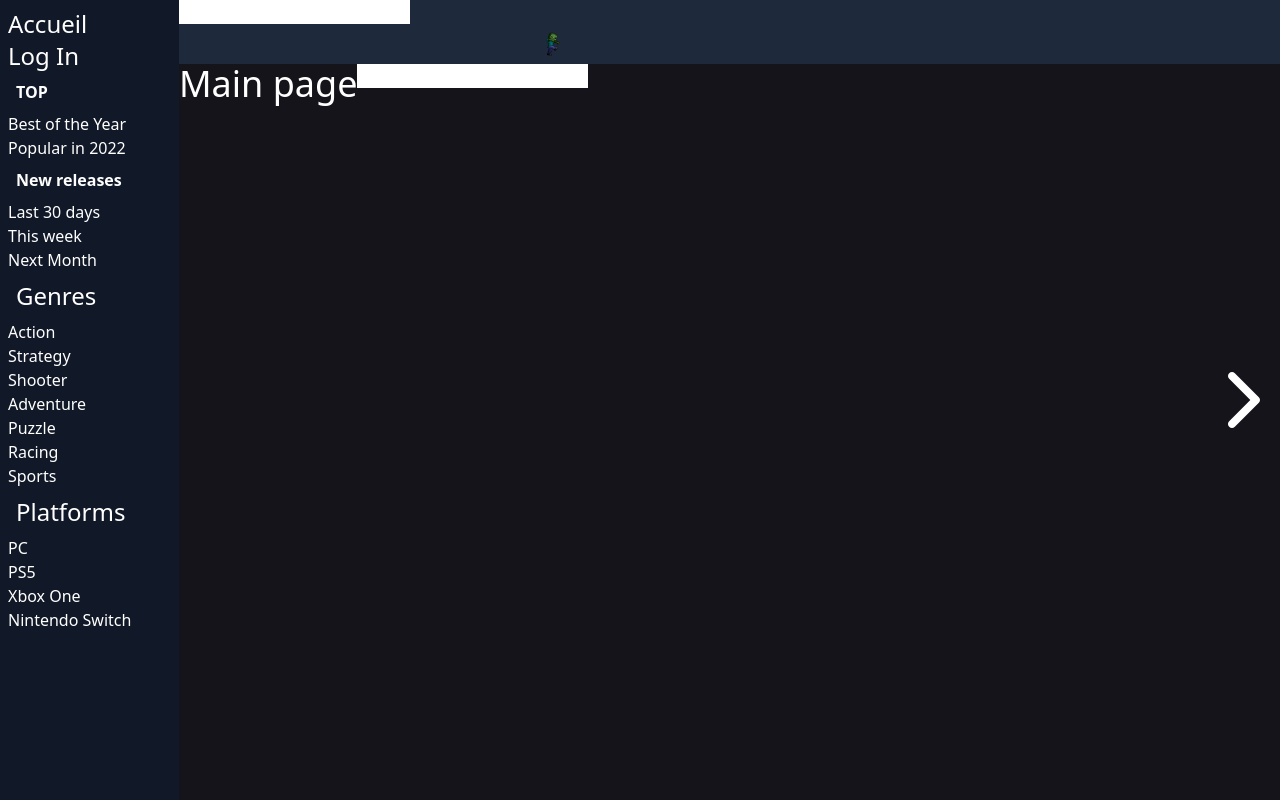
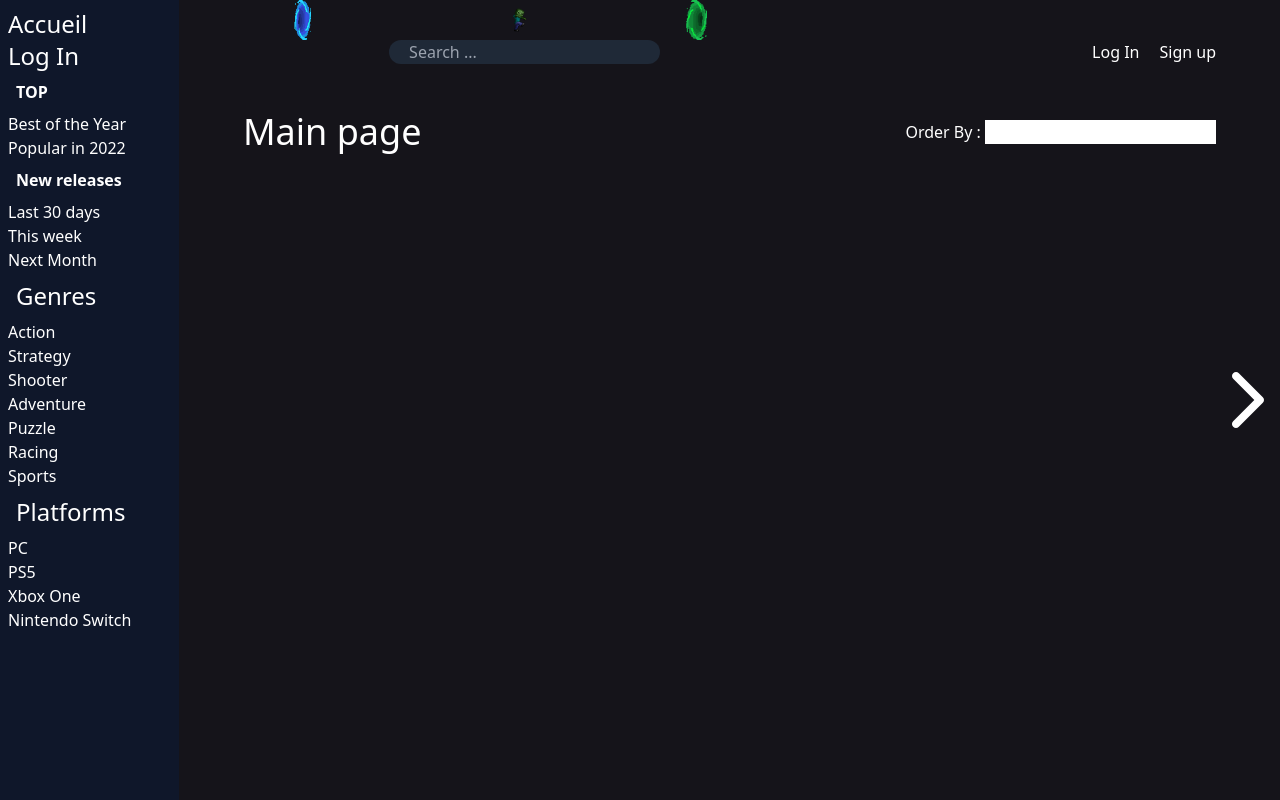
Before and after one commit to maeldcls/project-masterpiece, a Symfony app: template templates/game/index.html.twig in a window 1280 px wide. Run offline with Twig, Linux system fonts and the light colour scheme; the template is opened without the code that fills it, so the values that code supplies are empty; form fields are guessed from the names that the template uses; style sheets or scripts are compiled from the project's sources; some libraries are stand-ins or nearby versions.

Commit message:
visual changes on main page

```diff
--- a/assets/styles/app.css
+++ b/assets/styles/app.css
@@ -6,12 +6,7 @@ html,body{
     padding:0;
     overflow-x: hidden;
 }
-form input[type="text"] {
-    color:black;
-}
-form >*{
-    color:black;
-}
+
 select option {
     color: black;
 }
@@ -19,9 +14,7 @@ select option {
 button{
     color:white;
 }
-form{
-    color:black;
-}
+
 a{
     text-decoration: none;
     color:white;
@@ -33,7 +26,9 @@ body{
     min-width:100%;
 }
 
-
+.searchBar{
+    background-color:#15141A;
+}
 
 
 .cardContent{
@@ -104,19 +99,6 @@ body{
     align-self: center;
     margin: auto;
 }
-
-.nextButton{
-    position: fixed;
-    top: 50%;
-    transform: translateY(-50%);
-    right: 20px;
-}
-.previousButton{
-    position: fixed;
-    top: 50%;
-    transform: translateY(-50%);
-    left:13rem;
-}
 .dp08 {
 
 	box-shadow:
@@ -135,16 +117,20 @@ body{
 }
 
 .zombie {
-    animation: marche 20s linear infinite;
+    animation: marche 14s linear infinite;
 }
 
 @keyframes marche {
     0% {
-        transform: translateX(0);
+        transform: translateX(-20px);
     }
     100% {
-        transform: translateX(calc(100vw - 13rem));
+        transform: translateX(calc(33vw));
     }
+}
+
+.add{
+
 }
 
 
@@ -155,3 +141,51 @@ a:hover .added {
 .black{
     color:black;
 }
+
+select {
+    background-color: #000000;
+    color: #ffffff;
+    border: solid 1px #ffffff;
+  }
+
+  select option {
+    background-color: #000000;
+    color:#ffffff;
+  }
+
+
+.nextButton{
+    position: fixed;
+    top: 50%;
+    transform: translateY(-50%);
+    right: 1rem;
+}
+.previousButton{
+    position: fixed;
+    top: 50%;
+    transform: translateY(-50%);
+
+}
+
+@media (min-width: 1024px) {
+    aside {
+      display: block;
+    }
+    .previousButton{
+        left:12rem;
+    }
+
+  }
+
+  /* Pour écrans moyens et plus petits */
+  @media (max-width: 1023px) {
+    aside {
+      display: none;
+    }
+    .previousButton{
+        left:1rem;
+    }
+    .logContainer{
+        display:none;
+    }
+  }
--- a/src/Form/SearchType.php
+++ b/src/Form/SearchType.php
@@ -15,7 +15,7 @@ class SearchType extends AbstractType
         $builder
             ->add('searchText')
             ->add('submit', SubmitType::class,[
-
+                'label' => 'Search',
             ])
 
         ;
--- a/templates/base.html.twig
+++ b/templates/base.html.twig
@@ -23,14 +23,14 @@
 	<body>
 
 		<aside class="w-52">
-			<div class="text-white bg-gray-900 flex flex-col w-full p-2 h-screen">
+			<div class="text-white bg-slate-900 flex flex-col w-full p-2 h-screen">
 				<a class="flex justify-between  items-center" href="{{ path('app_game') }}" class="font-bold ml-2 p-2">
 					<h4 class="text-2xl">Accueil</h4>
                     {% include 'partials/icon_selector.html.twig' %}
 				</a>
 
 				{% if app.user %}
-					<a class="flex justify-between  items-center" href="{{ path('app_logout') }} " class="font-bold ml-2 p-2">
+					<a class="flex justify-between  items-center" href="{{ path('app_logout') }}" class="font-bold ml-2 p-2">
 						<h4 class="text-2xl">Log Out</h4>
                         {% include 'partials/icon_selector.html.twig' %}
 					</a>
--- a/templates/game/index.html.twig
+++ b/templates/game/index.html.twig
@@ -8,18 +8,18 @@
 
 		{% include 'partials/searchBar.html.twig' %}
 
-		<div class="flex header">
-			<h1 class="text-4xl ">Main page</h1>
-			{{ form_start(formOrder, {'attr': {'id':'ordering-form-id'}})  }}
-			{{ form_widget(formOrder.ordering) }}
-
+		<div class="flex lg:flex-row flex-col  justify-between mx-16 items-center header mb-4">
+			<h1 class="text-4xl lg:mb-0 mb-5">Main page</h1>
+			{{ form_start(formOrder, {'attr': {'id':'ordering-form-id','class':'bg-transparent'}}) }}
+			{{ form_label(formOrder.ordering, 'Order By :') }}
+			{{ form_widget(formOrder.ordering,{'arre' :{'class':'bg-transparent rounded'}}) }}
 			{{ form_end(formOrder) }}
 
 
 		</div>
 		<div class="flex w-full">
 		{% if page > 1%}
-				<a class="previousButton"href="{{ path('app_game_paginated', {'page': page - 1,'ordering': app.request.query.get('ordering')}) }}">
+				<a class="previousButton" href="{{ path('app_game_paginated', {'page': page - 1,'ordering': app.request.query.get('ordering')}) }}">
 				<svg fill="white" width="2.5rem" xmlns="http://www.w3.org/2000/svg" viewBox="0 0 320 512"><!--!Font Awesome Free 6.5.1 by @fontawesome - https://fontawesome.com License - https://fontawesome.com/license/free Copyright 2024 Fonticons, Inc.--><path d="M9.4 233.4c-12.5 12.5-12.5 32.8 0 45.3l192 192c12.5 12.5 32.8 12.5 45.3 0s12.5-32.8 0-45.3L77.3 256 246.6 86.6c12.5-12.5 12.5-32.8 0-45.3s-32.8-12.5-45.3 0l-192 192z"/></svg>
 				</a>
 			{% endif %}
--- a/templates/partials/card_container.html.twig
+++ b/templates/partials/card_container.html.twig
@@ -38,35 +38,33 @@
 				</div>
 				<div class="flex justify-between p-2">
 					<div class="flex">
-						<p>Genre
-							{% if game.genres|length > 1 %}s
-							{% endif %}
-							:
+						<p>
+							Genre{% if game.genres|length > 1 %}s {% endif %} :
 						</p>
 						{% for genre in game.genres %}
 							<a class="ml-1 text-indigo-100 hover:text-indigo-500" href="{{ path('app_genre', {'genre': genre.name}) }}">{{genre.name}}</a>
 						{% endfor %}
 						{# verifier si l'utilisateur à ajouter le jeu ou non #}
 					</div>
-					<div>
+
 						{% if app.user is empty %}
 							<a href="{{ path('app_login') }}">LOG IN TO ADD</a>
 						{% elseif game.gameUsers is not empty %}
 							{% for gameUser in game.gameUsers %}
-								<a class="flex justify-center items-center border-1 border-lime-300 rounded hover:font-normal p-1 m-2 text-sm text-white bg-lime-700 hover:bg-white hover:text-black hover:border-black added" href="{{ path('app_remove', {'gameUserId': gameUser.id}) }}" >
-    <svg width="12" height="9" viewbox="0 0 12 9" xmlns="http://www.w3.org/2000/svg" style="vertical-align: middle;">
-        <path d="M3.97 9L0 4.846l1.323-1.384L3.971 6.23 9.927 0l1.323 1.385z" fill="#FFF" fill-rule="evenodd"></path>
-    </svg><p class="white added-text">ADDED</p>
-</a>
+								<a class="flex justify-center items-center border-1 border-lime-300 rounded hover:font-normal p-1 m-2 text-sm text-white bg-lime-700 hover:bg-white hover:text-black hover:border-black added" href="{{ path('app_remove', {'gameUserId': gameUser.id}) }}">
+									<svg width="12" height="9" viewbox="0 0 12 9" xmlns="http://www.w3.org/2000/svg" style="vertical-align: middle;">
+										<path d="M3.97 9L0 4.846l1.323-1.384L3.971 6.23 9.927 0l1.323 1.385z" fill="#FFF" fill-rule="evenodd"></path>
+									</svg>
+									<p class="white added-text">ADDED</p>
+								</a>
 
 							{% endfor %}
 						{% else %}
-							<a class="flex justify-center items-center border-1  border-black rounded hover:font-normal w-4 p-1 m-2 text-sm hover:border-white text-white bg-transparent" href="{{ path('app_add_game', {'id': game.gameId}) }}">
-								<svg width="10px" fill="white" xmlns="http://www.w3.org/2000/svg" viewBox="0 0 448 512"><!--!Font Awesome Free 6.5.1 by @fontawesome - https://fontawesome.com License - https://fontawesome.com/license/free Copyright 2024 Fonticons, Inc.--><path d="M256 80c0-17.7-14.3-32-32-32s-32 14.3-32 32V224H48c-17.7 0-32 14.3-32 32s14.3 32 32 32H192V432c0 17.7 14.3 32 32 32s32-14.3 32-32V288H400c17.7 0 32-14.3 32-32s-14.3-32-32-32H256V80z"/></svg>
-									<p>ADD</p>
+							<a class="flex justify-center items-center border-1 border-slate-100 rounded hover:font-normal p-1 m-2 text-sm text-white bg-transparent  hover:text-black hover:border-black" href="{{ path('app_add_game', {'id': game.gameId}) }}">
+								<p class="white added-text">ADD</p>
 							</a>
 						{% endif %}
-					</div>
+
 				</div>
 			</div>
 
--- a/templates/partials/searchBar.html.twig
+++ b/templates/partials/searchBar.html.twig
@@ -1,8 +1,37 @@
-<div class="w-full h-30 bg-slate-800">
-{{ form_start(formSearch)}}
-{{ form_widget(formSearch.searchText)}}
-{{ form_end(formSearch)}}
-    <div class="w-full zombie">
-        <img class="h-10"src="{{ asset('assets/other/zombie.gif') }}" alt="zombie"/>
+<div class="w-full h-30 flex flex-col h-28 searchBar">
+    <div class="flex justify-between w-full">
+        <div class="flex flex-col justify-center w-full lg:w-2/3 items-center">
+            <div class="w-2/3 flex justify-between">
+                <div>
+                    <img class="h-10"src="{{ asset('assets/other/portail1.png') }}" alt="portail1" />
+                </div>
+                <div class="w-full flex-grow flex justify-start">
+                    <div class="zombie">
+                        <img class="h-10"src="{{ asset('assets/other/zombie.gif') }}" alt="zombie"/>
+                    </div>
+                </div>
+                <div class="justify-end">
+                    <img class="h-10 mr-16"src="{{ asset('assets/other/portail2.png') }}" alt="portail2"/>
+                </div>
+            </div>
+            {{ form_start(formSearch, {'attr': {'class': 'flex  w-2/3 text-white' }})}}
+            {{ form_widget(formSearch.searchText , {'attr': {'class': 'bg-gray-800 w-full text-white rounded-full mr-5 pl-5','placeholder': 'Search ...'}})}}
+            {{ form_end(formSearch)}}
+        </div>
+        <div class="flex w-1/3 justify-end items-end pt-3 mr-16 logContainer">
+            {% if app.user %}
+                <a href="{{ path('app_game_user_index') }}"><p>My Game List</p></a>
+                <a href="{{ path('app_logout') }}" class="ml-5"><p> Log Out</p></a>
+            {% else %}
+                <a href="{{ path('app_login') }}"><p> Log In</p></a>
+                <a href="{{ path('app_register') }}" class="ml-5"><p>Sign up</p></a>
+            {% endif %}
+
+        </div>
+         <div class="block absolute right-10 top-10 lg:hidden">
+                <svg fill="white" height="30px" xmlns="http://www.w3.org/2000/svg" viewBox="0 0 448 512"><!--!Font Awesome Free 6.5.1 by @fontawesome - https://fontawesome.com License - https://fontawesome.com/license/free Copyright 2024 Fonticons, Inc.--><path d="M0 96C0 78.3 14.3 64 32 64H416c17.7 0 32 14.3 32 32s-14.3 32-32 32H32C14.3 128 0 113.7 0 96zM0 256c0-17.7 14.3-32 32-32H416c17.7 0 32 14.3 32 32s-14.3 32-32 32H32c-17.7 0-32-14.3-32-32zM448 416c0 17.7-14.3 32-32 32H32c-17.7 0-32-14.3-32-32s14.3-32 32-32H416c17.7 0 32 14.3 32 32z"/></svg>
+            </div>
+
     </div>
+
 </div>
```
Also changed, not shown: public/assets/other/portail1.png (added), public/assets/other/portail2.png (added).
